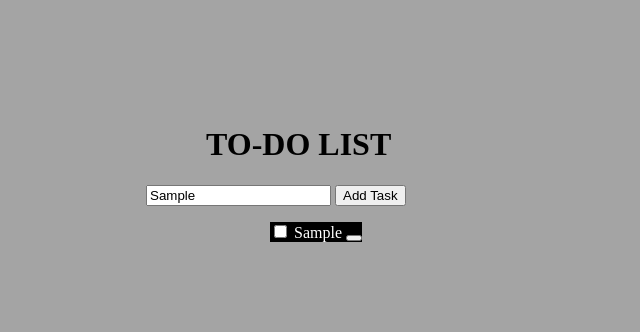
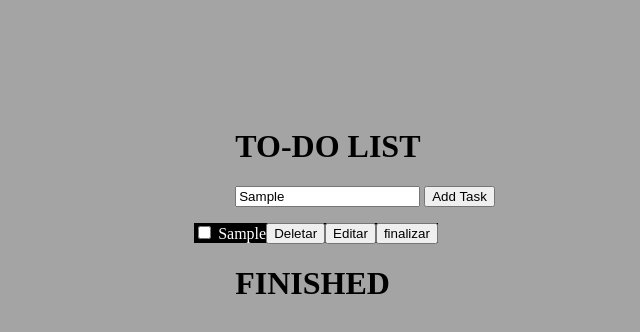
Before and after one commit to Erick-Pereira/ToDoList, a plain HTML site: page html/index.html in a window 1280 px wide. Both pictures are taken after typing "Sample" into the empty fields and a click on the button "Add Task". Shown: the whole page, without its empty margins (344-984 px from the left). Drawn offline with Linux system fonts and the light colour scheme.

Commit message:
fiz mais coisas que eu não lembro

```diff
--- a/css/index.css
+++ b/css/index.css
@@ -1,16 +1,29 @@
 body{
     background-color: #A4A4A4;
 }
-div#titulo{
+.titulo{
+    margin-left: 30%;
+}
+body{
     margin-top: 10%;
     max-width: fit-content;
     margin-left: auto;
     margin-right: auto;
 }
-div#leveTilt{
-    margin-left: 20%;
+
+#btn-delete{
+    margin-top: 0;
+   float: right;
+}
+#btn-finalizar{
+    margin-top: 0;
+   float: right;
 }
 
+#btn-edit{
+    margin-top: 0;
+    float: right;
+}
 .buttonIn {
     width: 300px;
     position: relative;
@@ -18,7 +31,7 @@ div#leveTilt{
 
 .content--body{
     max-width: fit-content;
-    margin-left: auto;
+
     margin-right: auto;
 }
 
--- a/html/index.html
+++ b/html/index.html
@@ -11,12 +11,10 @@
 </head>
 
 <body>
-    <div id="titulo" name="titulo">
-        <div id="leveTilt" name="leveTilt">
+    <div class="titulo">
             <h1>
                 TO-DO LIST
             </h1>
-        </div>
         <div class="buttonIn">
             <input type="text" id="Input-Task" name="Input-Task" placeholder="Add a task to do">
             <button onclick="addTask()">Add Task</button>
@@ -26,6 +24,11 @@
         <ol id="toDoList" class="toDoList">
         </ol>
     </div>
+    <div class="titulo">
+    <h1>FINISHED</h1>
+    <ol id="finished" class="finished">
+    </ol>
+    </div>
 </body>
 
 </html>
--- a/javascript/index.js
+++ b/javascript/index.js
@@ -1,11 +1,12 @@
-const localStorageKey = 'to-do-list-gn'
+const localStorageKey1 = 'to-do-list-gn'
+const localStorageKey2 = 'to-do-list-dn'
 function addTask() {
   let input = document.getElementById('Input-Task')
   if (!input.value) {
     alert('Digite algo para inserir em sua lista');
   }
   else {
-    let values = JSON.parse(localStorage.getItem(localStorageKey) || "[]")
+    let values = JSON.parse(localStorage.getItem(localStorageKey1) || "[]")
     let length = values.length
     if (length == null) {
       length = 0;
@@ -16,13 +17,14 @@ function addTask() {
       name: input.value,
       finished: false
     })
-    localStorage.setItem(localStorageKey, JSON.stringify(values));
+    localStorage.setItem(localStorageKey1, JSON.stringify(values));
+    input.innerText= '';
     showValues();
   }
 }
 
 function showValues() {
-  let values = JSON.parse(localStorage.getItem(localStorageKey) || "[]")
+  let values = JSON.parse(localStorage.getItem(localStorageKey1) || "[]")
   let list = document.getElementById('toDoList')
   list.innerHTML = ''
   for (let i = 0; i < values.length; i++) {
@@ -32,27 +34,38 @@ function showValues() {
       comp = `<del>${values[i].name}</del>`
       check = 'checked';
     }
-    list.innerHTML += `<li><input type="checkbox" ${check} onClick="handleCheckboxChange(${values[i].id})"><span style={{ marginLeft: "10px" }}>
-                        ${comp}
-                        </span> <button id='btn-delete' onClick='removeItem(${values[i].id})'></button></li>`
+    list.innerHTML += `<li><input type="checkbox"
+                      ${check} onClick="handleCheckboxChange(${values[i].id})"><span style={{ marginLeft: "10px" }}>
+                      ${comp}
+                      </span> <button id='btn-finalizar' onClick='finalizarItem(${values[i].id})'>finalizar</button><button id='btn-edit' onClick='editItem(${values[i].id})'>Editar</button><button id='btn-delete' onClick='removeItem(${values[i].id})'>Deletar</button></li>`
   }
 }
 showValues();
 
 function removeItem(data) {
-  let values = JSON.parse(localStorage.getItem(localStorageKey) || "[]")
+  let values = JSON.parse(localStorage.getItem(localStorageKey1) || "[]")
   let index = values.findIndex(x => x.id == data)
   values.splice(index, 1)
-  localStorage.setItem(localStorageKey, JSON.stringify(values))
+  localStorage.setItem(localStorageKey1, JSON.stringify(values))
+  showValues()
+}
+function finalizarItem(data) {
+  let values = JSON.parse(localStorage.getItem(localStorageKey1) || "[]")
+  let values2 = JSON.parse(localStorage.getItem(localStorageKey2)|| "[]")
+  let index = values.findIndex(x => x.id == data)
+  values2.push(values[index]);
+  values.splice(index, 1)
+  localStorage.setItem(localStorageKey2,)
+  localStorage.setItem(localStorageKey1, JSON.stringify(values))
   showValues()
 }
 
 function handleCheckboxChange(data) {
-  let values = JSON.parse(localStorage.getItem(localStorageKey) || "[]")
+  let values = JSON.parse(localStorage.getItem(localStorageKey1) || "[]")
   let index = values.findIndex(x => x.id == data)
   let value = values[index]
   value.finished = !value.finished
   values[index] = value;
-  localStorage.setItem(localStorageKey, JSON.stringify(values))
+  localStorage.setItem(localStorageKey1, JSON.stringify(values))
   showValues()
 }
```
